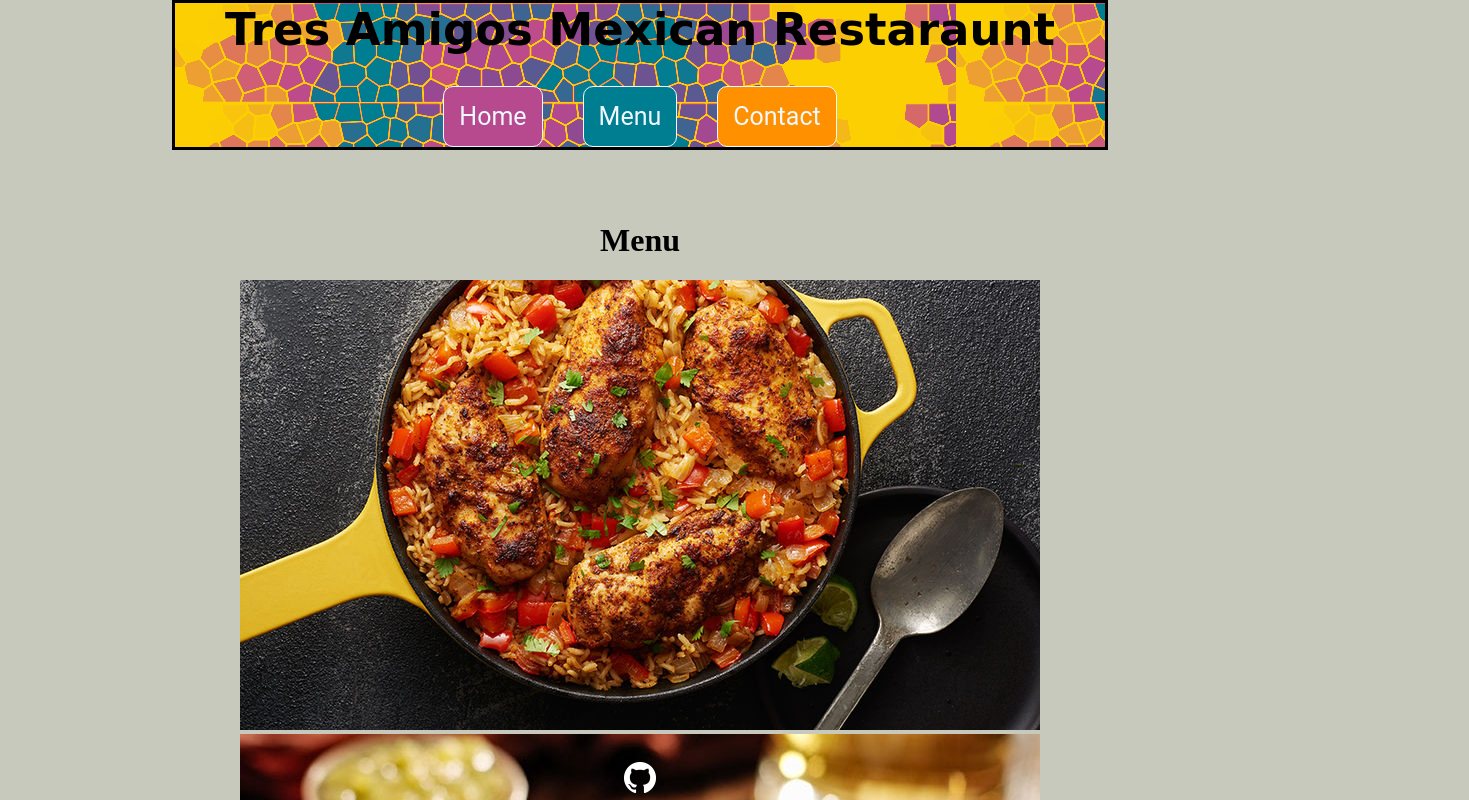
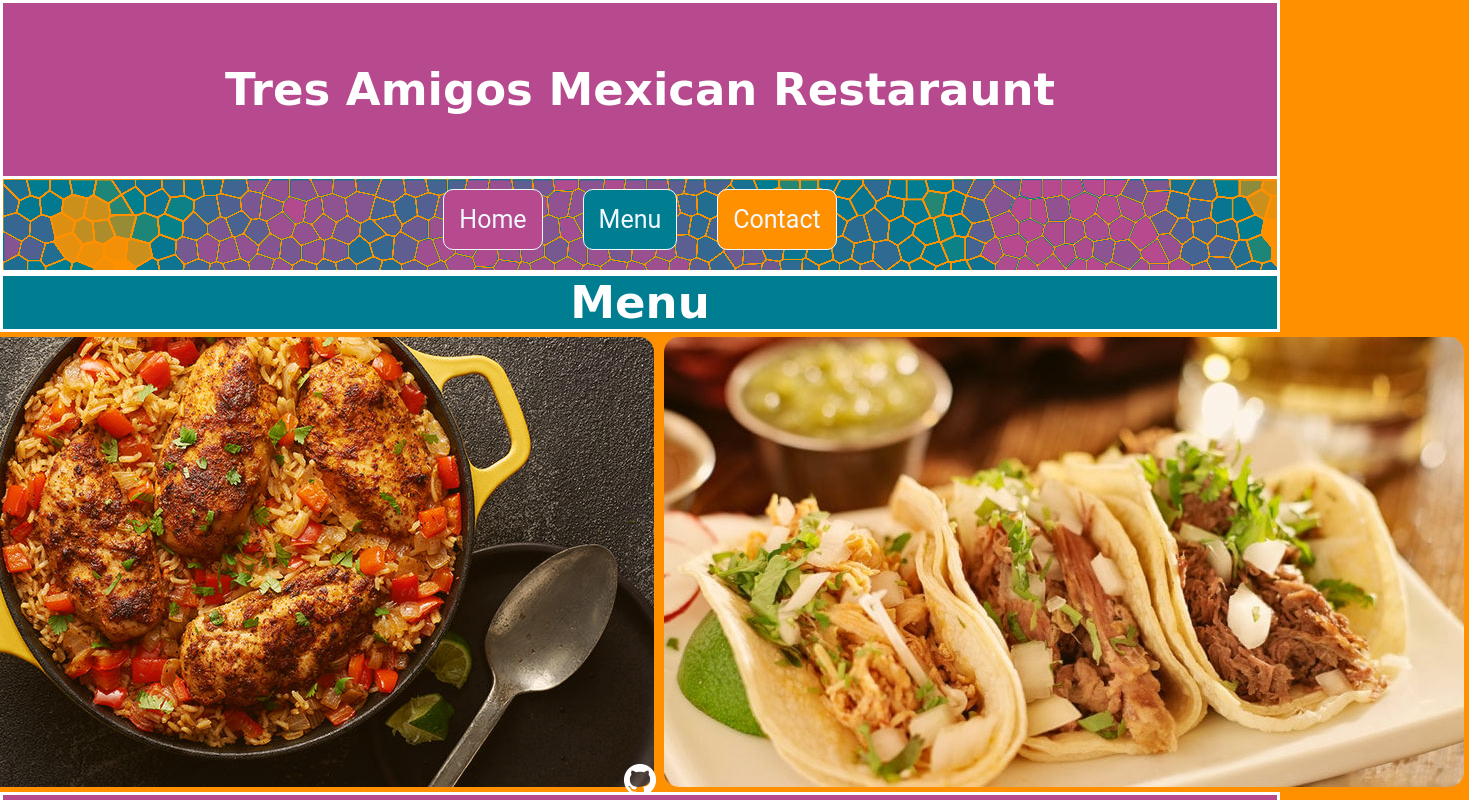
Before and after one commit to BryantMeskill/Restaurant-Page, a website built with webpack: page dist/index.html in a window 1280 px wide. Both pictures are taken after a click on the button "Menu". Shown: the top 800 px of the page, 1469 px wide, since content can reach past the window. Built offline with nearby package versions, Linux system fonts and the light colour scheme.

Commit message:
Major styling changes.

```diff
--- a/src/style.css
+++ b/src/style.css
@@ -4,14 +4,14 @@
 
 @font-face {
   font-family: "Roboto";
-  src: url("./Roboto-Medium.ttf") format("ttf");
+  src: url("../src/assets/fonts/Roboto-Medium.ttf") format("ttf");
   font-weight: 600;
   font-style: normal;
 }
 
 @font-face {
   font-family: "Bebas Neue";
-  src: url("./BebasNeue-Regular.ttf") format("ttf");
+  src: url("../src/assets/fonts/BebasNeue-Regular.ttf") format("ttf");
   font-weight: 600;
   font-style: normal;
 }
@@ -51,29 +51,38 @@
 }
 
 body {
-  background-color: rgb(199, 201, 189);
+  background-color: #ff9100;
   margin: 0;
 }
 
 .content {
+  margin: 0px;
+  padding: 0px;
+  background-color: #ff9100;
   text-align: center;
-  display: flex;
-  justify-content: center;
-  align-items: center;
-  flex-direction: column;
 }
 
 .header {
-  border: solid 3px black;
-  padding: 0px 50px;
-  margin-bottom: 50px;
-  background: url("./headerstyle2.png");
+  border: solid 3px rgb(255, 255, 255);
+  background-color: #b7498e;
+  padding: 0px;
+}
+
+.title-container {
+  background-color: #b7498e;
+}
+
+.btn-container {
+  border-top: solid 3px white;
+  background-color: #b7498e;
+  background: url("../src/assets/img/headerstyle.png");
+  background-repeat: no-repeat;
 }
 
 button {
   font-family: "roboto";
   font-size: 25px;
-  margin: 0px 20px;
+  margin: 10px 20px 20px;
   padding: 15px;
   border: solid 1px aliceblue;
   border-radius: 10px;
@@ -105,14 +114,34 @@ button:active {
 }
 
 .title {
+  display: flex;
+  justify-content: center;
+  align-items: center;
+  padding: 60px;
+  margin: 0;
+  background-color: #b7498e;
   font-family: "bebas neue", cursive;
   font-size: 45px;
-  color: rgb(0, 0, 0);
+  color: rgb(255, 255, 255);
   animation: slide-up 1s;
-  animation-fill-mode: forwards;
+  animation-fill-mode: both;
+}
+
+.subtitle {
+  background-color: #007e91;
+  border: solid 3px white;
+  font-family: "bebas neue", cursive;
+  color: white;
+  font-size: 45px;
+  margin: 0px;
+  animation: slide-up 1.2s;
 }
 
 p {
+  border: solid 3px white;
+  background-color: #007e91;
+  padding: 115px;
+  color: white;
   font-family: "roboto", sans-serif;
   font-size: 30px;
   animation: slide-up 1.5s;
@@ -120,23 +149,53 @@ p {
 }
 
 .footer {
-  display: flex;
-  font-size: 24px;
-  flex-direction: row;
-  color: aliceblue;
-  position: absolute;
+  width: 100%;
+  position: fixed;
   bottom: 0;
-  text-align: center;
 }
 
 .hours-list {
   list-style: none;
 }
 
-.front-pic {
+.img {
   opacity: 0;
   /* both allows the image to be invisible before animation
     and also keeps it visible after animation (set class opacity to 0!) */
   animation: slide-in 3s ease 0.8s both;
-  margin-bottom: 50px;
+  background-color: #ff9100;
 }
+
+.image-container {
+  display: flex;
+  justify-content: center;
+  align-items: center;
+  animation: slide-in 3s ease 0.8s both;
+}
+
+.menu-img {
+  border-radius: 20px;
+  padding: 5px;
+}
+
+.menu-desc {
+  background-color: #b7498e;
+  padding: 75px;
+}
+
+ul {
+  list-style: none;
+  margin: 25px;
+}
+
+.menu-list {
+  background-color: #007e91;
+  border-radius: 10px;
+  color: white;
+  font-size: 25px;
+  display: flex;
+  justify-content: center;
+  align-items: center;
+  border: solid 3px #b7498e;
+  animation: slide-up 1.6s ease;
+}
```
